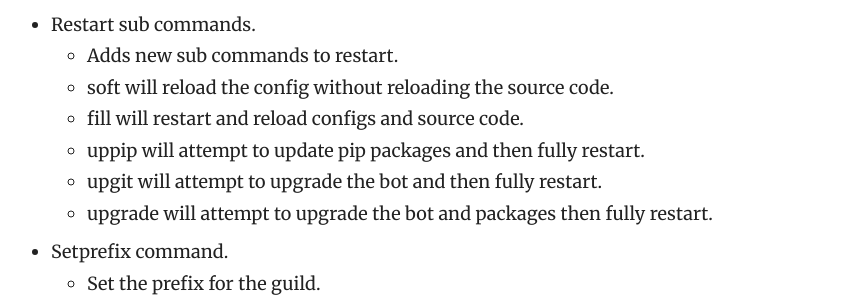
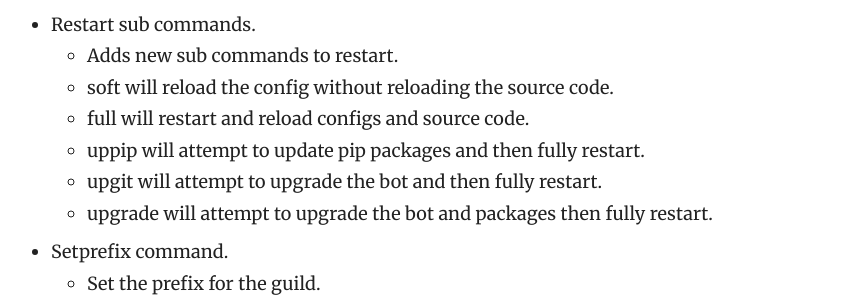
Before and after one commit to Just-Some-Bots/MusicBot, a Jekyll site: the page built from _posts/2024-05-26-dev-overhaul.md, in a window 1280 px wide and 900 px high, scrolled down 2654 px. Shown: the part 153-453 px from the top of the window, without its empty margins (369-1212 px from the left). Built offline with Jekyll 4.4.1, drawn with Linux system fonts in a browser that asks for light colours.

Commit message:
Typo fix

```diff
--- a/_posts/2024-05-26-dev-overhaul.md
+++ b/_posts/2024-05-26-dev-overhaul.md
@@ -71,7 +71,7 @@ This covers major changes in the newly added `dev` branch as well as the `review
    * Restart sub commands.
       - Adds new sub commands to restart.
       - soft will reload the config without reloading the source code.
-      - fill will restart and reload configs and source code.
+      - full will restart and reload configs and source code.
       - uppip will attempt to update pip packages and then fully restart.
       - upgit will attempt to upgrade the bot and then fully restart.
       - upgrade will attempt to upgrade the bot and packages then fully restart.
```
